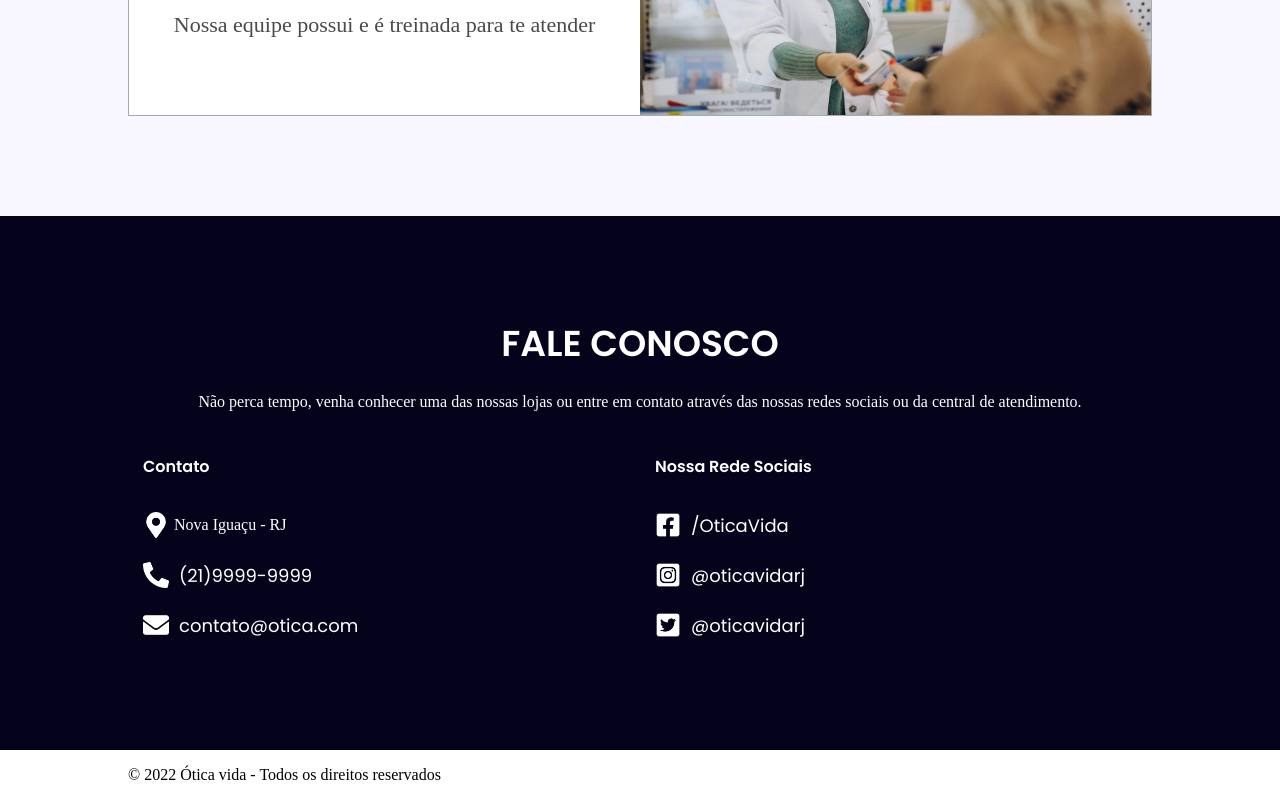
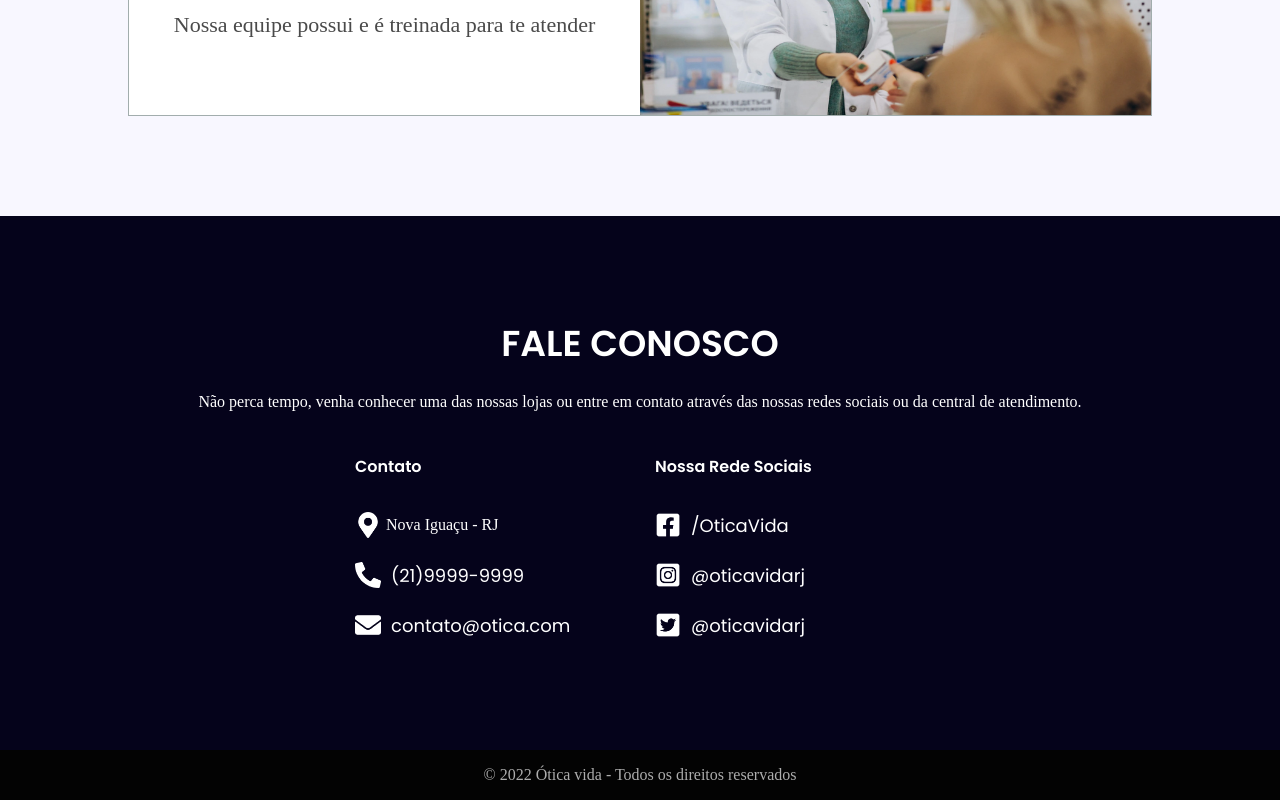
Before and after one commit to LeandroMayron/-tica-viva, a React (Create React App) app: page / in a window 1280 px wide. Shown: the part 2735-3535 px from the top of the page. Built offline with nearby package versions, Linux system fonts and the light colour scheme; a web font is replaced by a local one.

Commit message:
(style) Terminado a estilização do site

```diff
--- /dev/null
+++ b/src/Componentes/Rodape/Style.css
@@ -0,0 +1,7 @@
+footer{
+    display: flex;
+    justify-content: center;
+    align-items: center;
+    background-color: #030303;
+    color: #adadad;
+}
--- a/src/Componentes/Rodape/index.js
+++ b/src/Componentes/Rodape/index.js
@@ -1,8 +1,8 @@
-
+import '../Rodape/Style.css'
 
 export default function Rodape(){
     return(
-        <footer className="limitarSecao">
+        <footer>
             <div>
                 <p>&copy; 2022 Ótica vida - Todos os direitos reservados</p>
             </div>
--- a/src/Componentes/conteudo/SecaoContato/Style.css
+++ b/src/Componentes/conteudo/SecaoContato/Style.css
@@ -21,7 +21,8 @@
 }
 
 .areaComunicacao{
-    width: 1024px;
+    width: 600px;
+    margin: 0 auto;
     display: flex;
     flex-wrap: wrap;
 }
```
